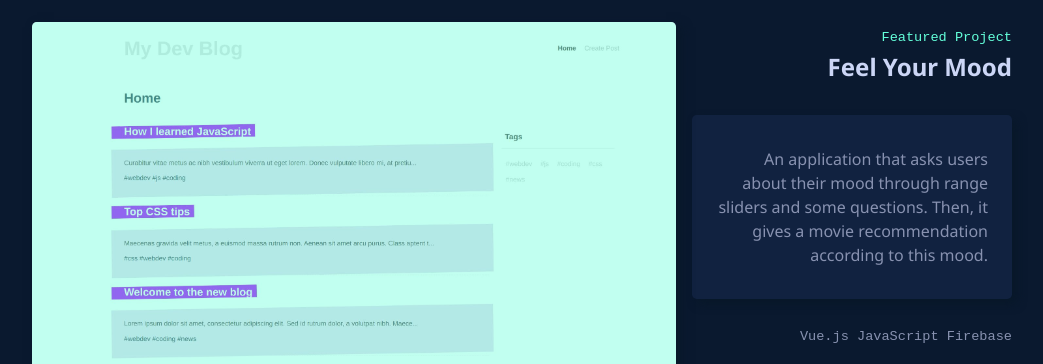
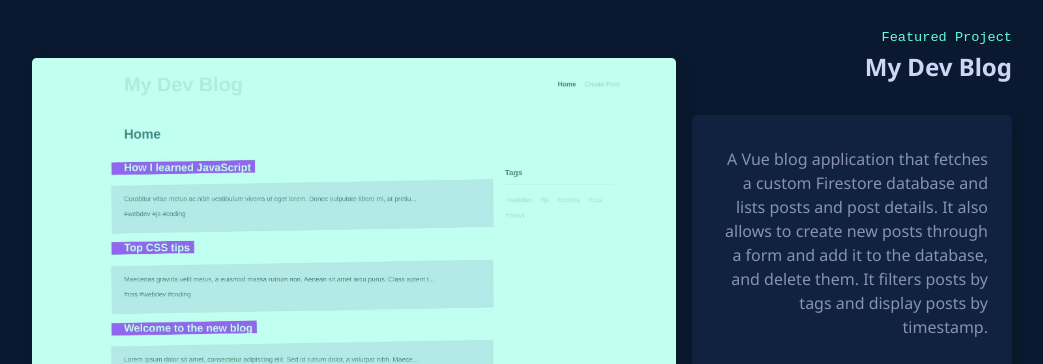
Before and after one commit to paugarciama/portfolio, a plain HTML site: page index.html in a window 1280 px wide. Shown: the part 3016-3380 px from the top of the page, without its empty margins (118-1161 px from the left). Drawn offline with Linux system fonts and the light colour scheme; a web font is replaced by a local one.

Commit message:
Set project description!

```diff
--- a/index.html
+++ b/index.html
@@ -183,8 +183,8 @@
           </div>
           <div class="project-info">
             <p class="project-type">Featured Project</p>
-            <a href="https://paugarciamartinez.github.io/my-dev-blog/" target="_blank" rel="noopener noreferrer"><h4 class="project-title">Feel Your Mood</h4></a>
-            <p class="project-description">An application that asks users about their mood through range sliders and some questions. Then, it gives a movie recommendation according to this mood.</p>
+            <a href="https://paugarciamartinez.github.io/my-dev-blog/" target="_blank" rel="noopener noreferrer"><h4 class="project-title">My Dev Blog</h4></a>
+            <p class="project-description">A Vue blog application that fetches a custom Firestore database and lists posts and post details. It also allows to create new posts through a form and add it to the database, and delete them. It filters posts by tags and display posts by timestamp.</p>
             <p class="project-skills">Vue.js JavaScript Firebase</p>
             <div class="project-links">
               <a href="https://github.com/PauGarciaMartinez/my-dev-blog" target="_blank" rel="noopener noreferrer"><i class="fab fa-github"></i></a>
```
